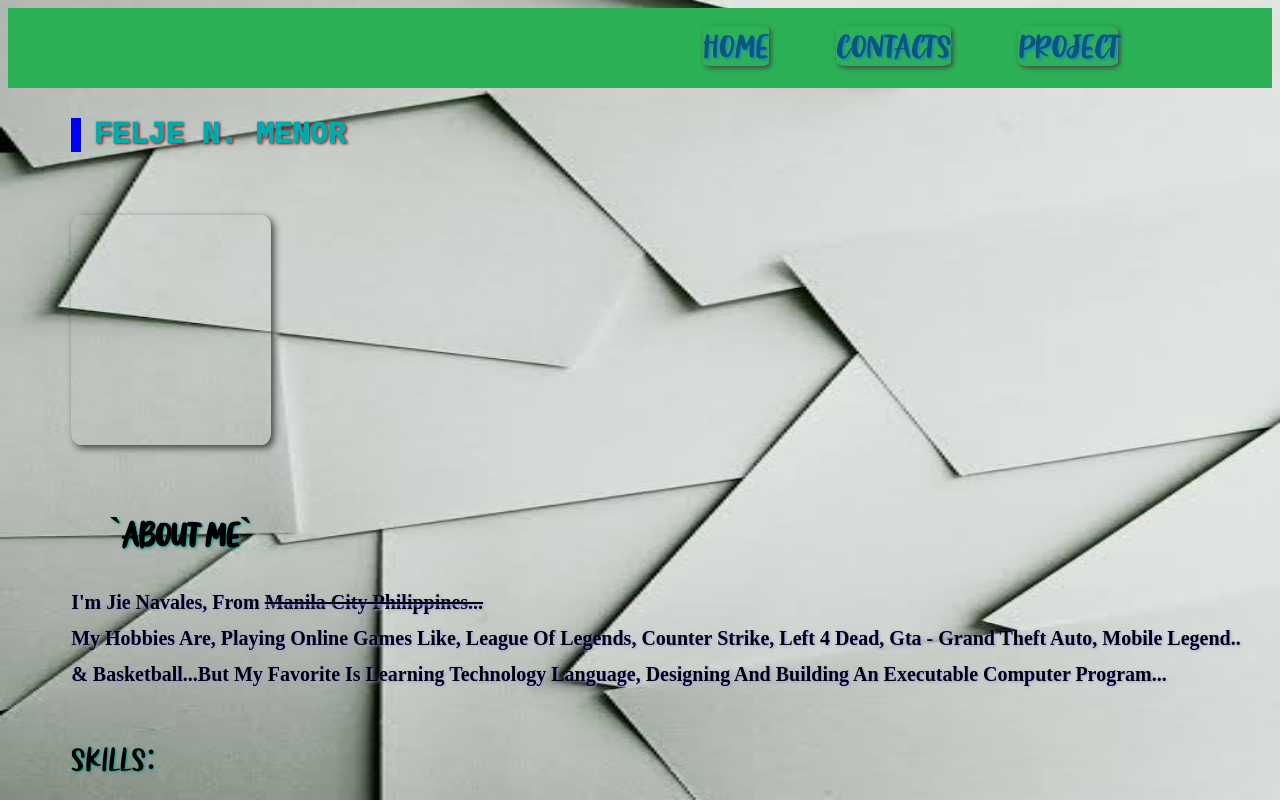
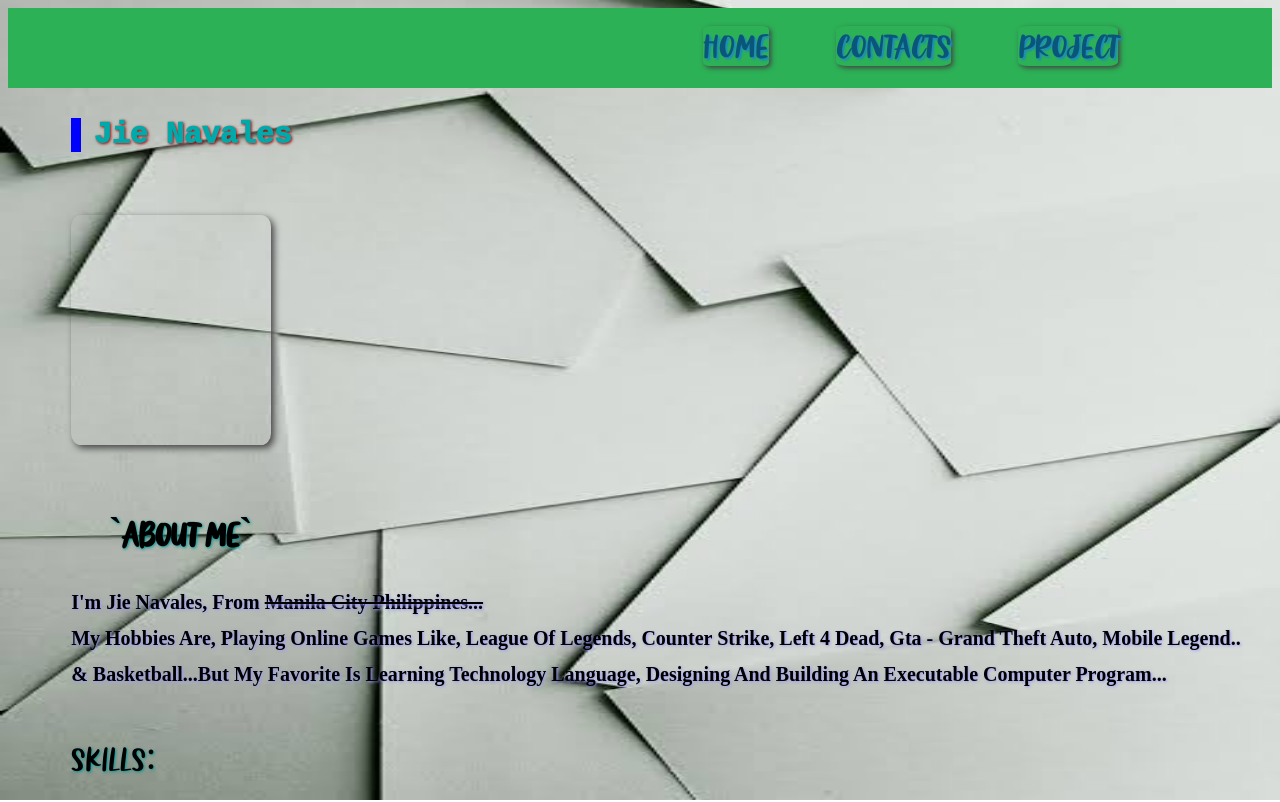
Before and after one commit to ejlef/Portfolio1, a plain HTML site: page index.html in a window 1280 px wide. Shown: the top 802 px of the page. Drawn offline with Linux system fonts and the light colour scheme; a script that the page names is missing.

Commit message:
Update index.html

```diff
--- a/index.html
+++ b/index.html
@@ -18,7 +18,7 @@
 </div>
 
 
-<p id="Felje">FELJE N. MENOR</p>
+<p id="Felje">Jie Navales</p>
 <div id="mypic"></div>
 
 
```
